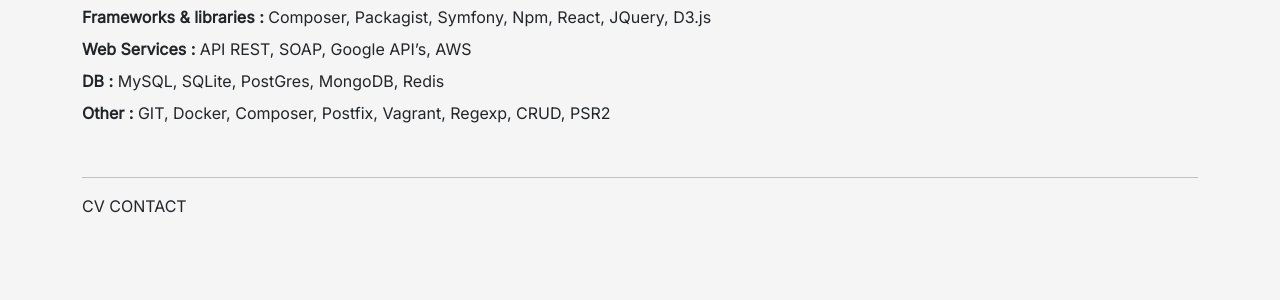
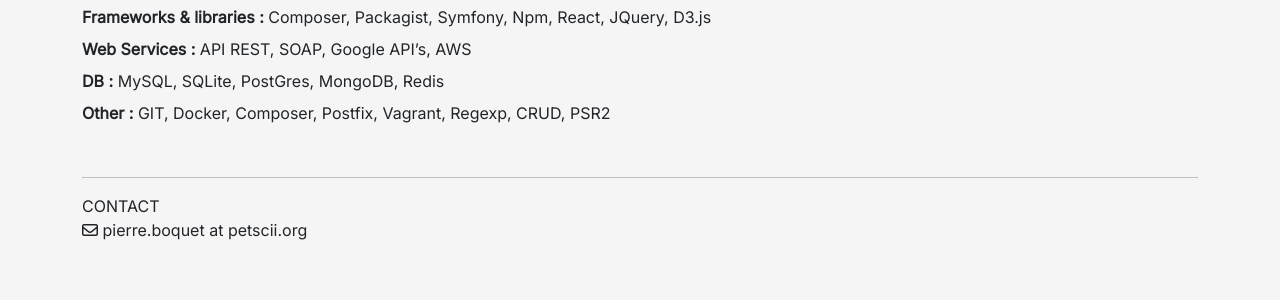
Before and after one commit to jambonbill/org.jambonbill.portfolio, a PHP site: template public/templates/main.twig in a window 1280 px wide. Shown: the part 207-507 px from the top of the page. Run offline with PHP 8.4, Linux system fonts and the light colour scheme; the template is opened without the code that fills it, so the values that code supplies are empty; some libraries are stand-ins or nearby versions.

Commit message:
<p><i class="far fa-envelope"></i> pierre.boquet at petscii.org</p>

```diff
--- a/public/templates/BaseTemplate.twig
+++ b/public/templates/BaseTemplate.twig
@@ -43,10 +43,11 @@
 </section>
 
 
-<div class="container">
+<div class="container bottom">
 	<hr>
-	<a class="navbar-brand" href="download.php">CV</a>
 	<a class="navbar-brand" href="download.php">CONTACT</a>
+	<p><i class="far fa-envelope"></i> pierre.boquet at petscii.org</p>
+
 </div>
 
 </body>
```
